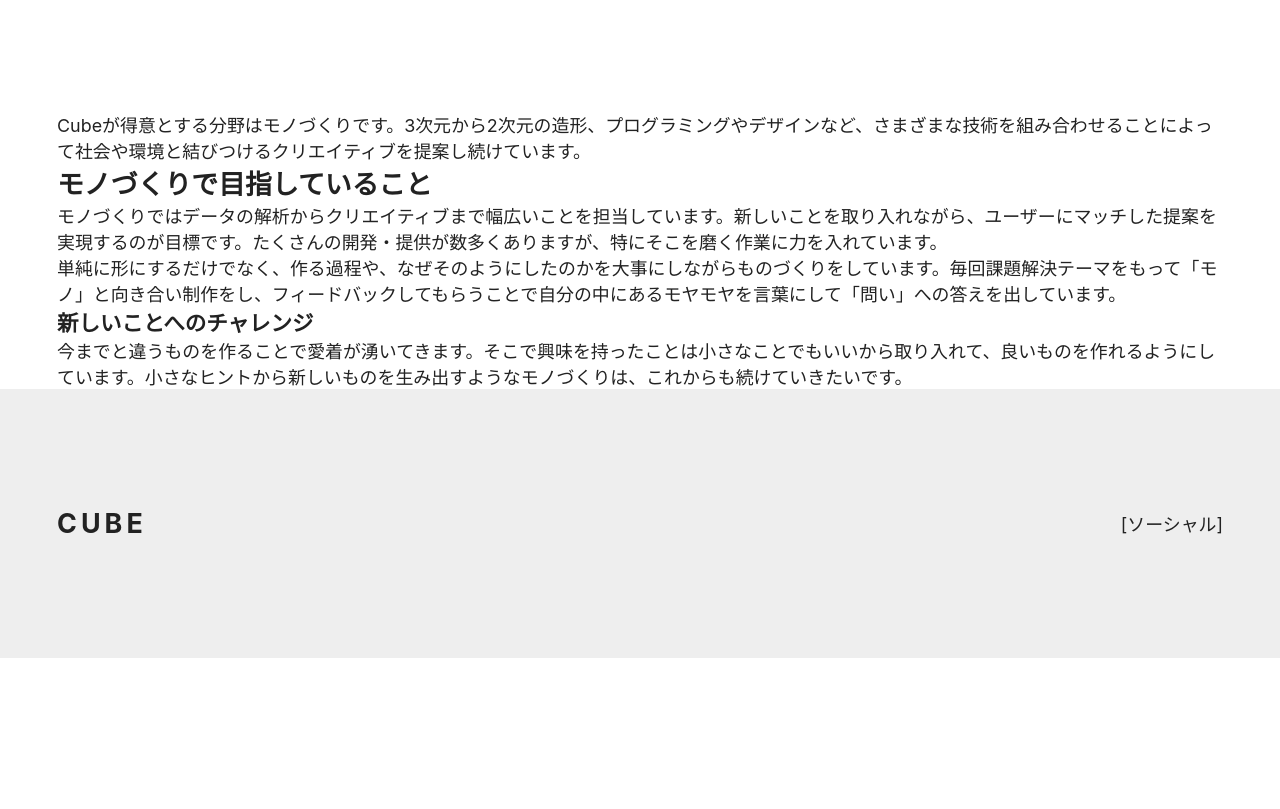
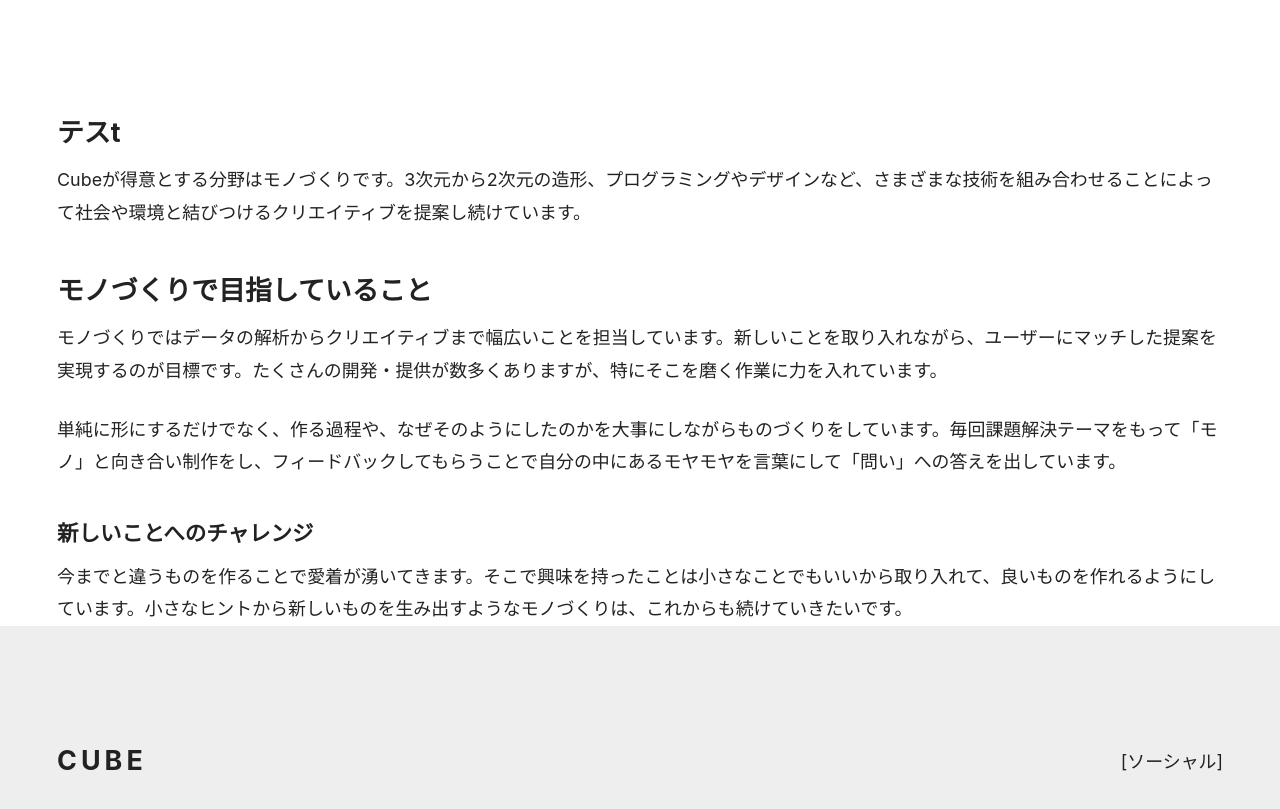
Before and after one commit to rala-rationallife/cube, a Next.js app: page /about in a window 1280 px wide. Shown: the part 395-1204 px from the top of the page. Before the commit the page ends 1053 px from the top, so only its background shows below. Built offline with nearby package versions, Linux system fonts and the light colour scheme; no server answers.

Commit message:
Add post-body

```diff
--- /dev/null
+++ b/src/components/post-body.tsx
@@ -0,0 +1,6 @@
+import * as React from "react"
+import styles from "@/styles/post-body.module.scss"
+
+export function PostBody({ children }: { children: React.ReactNode }) {
+  return <div className={styles.stack}>{children}</div>
+}
--- a/src/pages/about.tsx
+++ b/src/pages/about.tsx
@@ -1,6 +1,7 @@
 import { Container } from "@/components/container"
 import { Hero } from "@/components/hero"
 import { Meta } from "@/components/meta"
+import { PostBody } from "@/components/post-body"
 
 export default function About() {
   return (
@@ -10,6 +11,8 @@ export default function About() {
       <Container>
         <Hero title="About" subTitle="About development activities" />
 
+        <PostBody>
+          <h2>テスt</h2>
           <p>
             Cubeが得意とする分野はモノづくりです。3次元から2次元の造形、プログラミングやデザインなど、さまざまな技術を組み合わせることによって社会や環境と結びつけるクリエイティブを提案し続けています。
           </p>
@@ -24,6 +27,7 @@ export default function About() {
           <p>
             今までと違うものを作ることで愛着が湧いてきます。そこで興味を持ったことは小さなことでもいいから取り入れて、良いものを作れるようにしています。小さなヒントから新しいものを生み出すようなモノづくりは、これからも続けていきたいです。
           </p>
+        </PostBody>
       </Container>
     </>
   )
--- /dev/null
+++ b/src/styles/post-body.module.scss
@@ -0,0 +1,24 @@
+.stack {
+  display: flex;
+  flex-direction: column;
+  gap: 1.5em;
+
+  h2:not(:first-child),
+  h3:not(:first-child) {
+    margin-top: calc(-1.5em + 2em);
+  }
+
+  h2 + *,
+  h3 + * {
+    margin-top: calc(-1.5em + 0.8em);
+  }
+
+  p {
+    line-height: 1.8;
+  }
+
+  ul {
+    padding: revert;
+    list-style: revert;
+  }
+}
```
Lines whose indentation alone changed are shown as unchanged.
